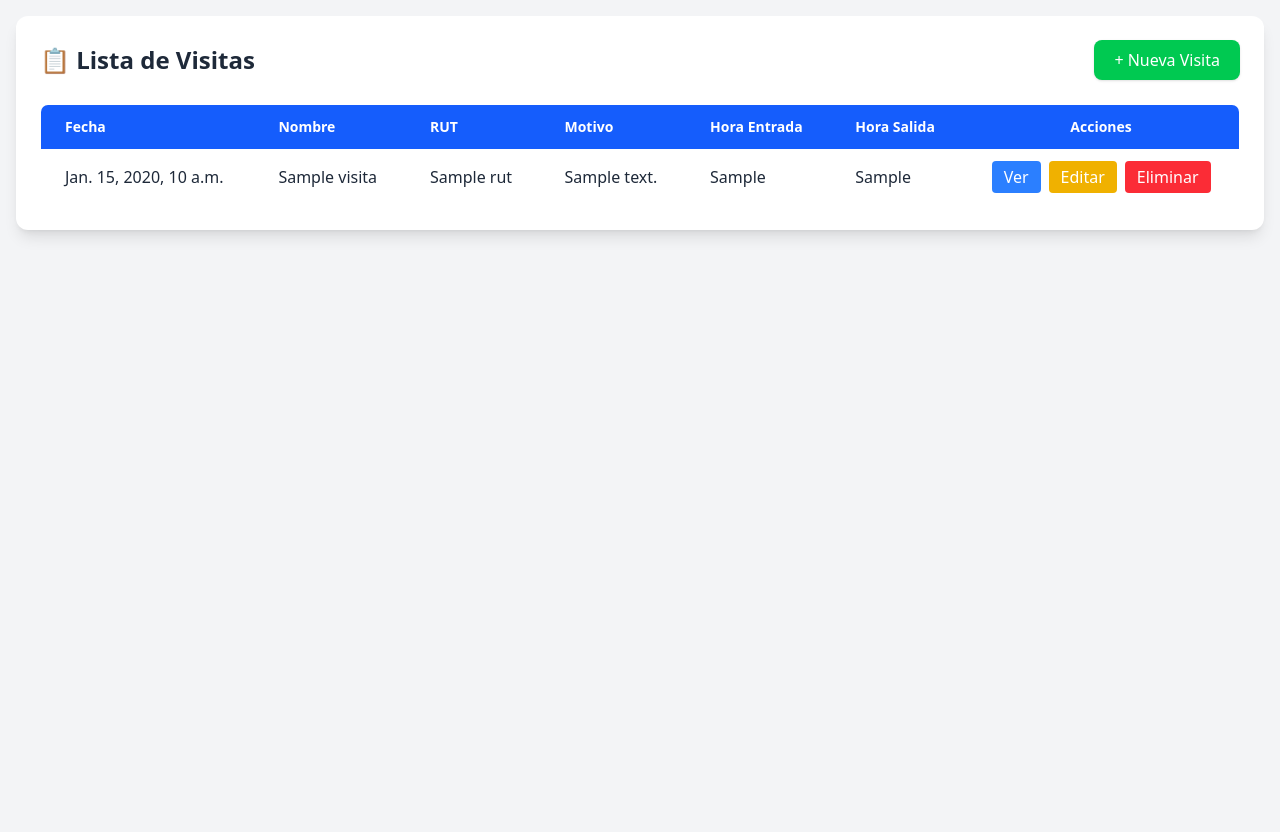
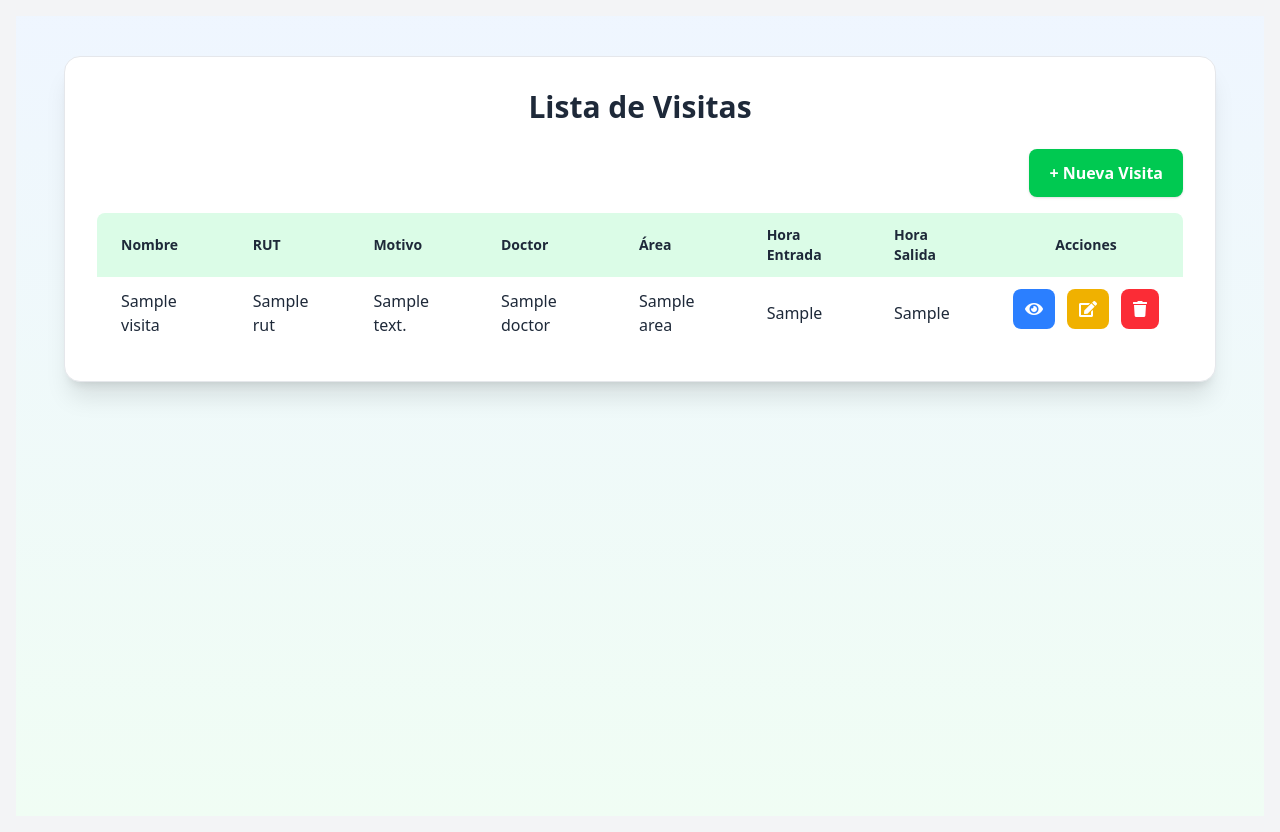
Before and after one commit to andy-ancco/backend-prueba-1, a Django app: template Visitas/templates/lista_visitas.html in a window 1280 px wide. Shown: the part 56-888 px from the top of the page. Before the commit the page ends 293 px from the top, so only its background shows below. Run offline with Django 5.2, Linux system fonts and the light colour scheme; the template is opened without the code that fills it: most values are stand-ins (such as "Sample title", 1, 10 or a date in 2020); parts of the project's set-up code (start-up, migrations or seed data) failed here and were passed over.

Commit message:
feat feat feat feat + feat = feat *5

```diff
--- a/Sistema_Visitas/settings.py
+++ b/Sistema_Visitas/settings.py
@@ -37,6 +37,7 @@ ALLOWED_HOSTS = [
 CORS_ALLOW_ALL_ORIGINS = True
 
 
+TIME_INPUT_FORMATS = ['%H:%M', '%H:%M:%S']
 
 
 STATIC_URL = '/static'
--- a/Visitas/serializers.py
+++ b/Visitas/serializers.py
@@ -2,13 +2,13 @@ from django.contrib.auth.models import Group, User
 from rest_framework import serializers
 from .models import Visita
 
-class VisitaSerializer(serializers.HyperlinkedModelSerializer):
+class VisitaSerializer(serializers.ModelSerializer):
     class Meta:
         model = Visita
-        fields = ["url","nombre", "rut", "motivo_visita", "hora_entrada", "hora_salida", "fecha"]
+        fields = '__all__'
 
 
-class GroupSerializer(serializers.HyperlinkedModelSerializer):
+class GroupSerializer:
     class Meta:
         model = Group
         fields = ["url", "name"]
--- a/Visitas/templates/lista_visitas.html
+++ b/Visitas/templates/lista_visitas.html
@@ -3,66 +3,74 @@
 {% block title %} Lista de Visitas {% endblock %}
 
 {% block content %}
-<div class="bg-white shadow-lg rounded-xl p-6">
+<div class="min-h-screen bg-gradient-to-b from-blue-50 to-green-50 py-10 px-6">
 
-  <!-- Encabezado con botón -->
-  <div class="flex items-center justify-between mb-6">
-    <h1 class="text-2xl font-bold text-gray-800">📋 Lista de Visitas</h1>
+  <div class="max-w-6xl mx-auto bg-white shadow-xl rounded-2xl p-8 border border-gray-200">
+    <h1 class="text-3xl font-bold text-gray-800 mb-6 text-center">Lista de Visitas</h1>
+
+    <!-- Botón Nueva Visita -->
+    <div class="flex justify-end mb-4">
       <a href="{% url 'nueva_visita' %}"
-       class="bg-green-500 hover:bg-green-600 text-white px-5 py-2 rounded-lg shadow transition">
+        class="px-5 py-3 bg-green-500 text-white rounded-lg hover:bg-green-600 transition font-semibold shadow">
         + Nueva Visita
       </a>
     </div>
 
     <!-- Tabla de visitas -->
     <div class="overflow-x-auto">
-    <table class="min-w-full border border-gray-200 rounded-lg overflow-hidden">
-      <thead>
-        <tr class="bg-blue-600 text-white text-left">
-          <th class="px-6 py-3 text-sm font-semibold">Fecha</th>
-          <th class="px-6 py-3 text-sm font-semibold">Nombre</th>
-          <th class="px-6 py-3 text-sm font-semibold">RUT</th>
-          <th class="px-6 py-3 text-sm font-semibold">Motivo</th>
-          <th class="px-6 py-3 text-sm font-semibold">Hora Entrada</th>
-          <th class="px-6 py-3 text-sm font-semibold">Hora Salida</th>
-          <th class="px-6 py-3 text-sm font-semibold text-center">Acciones</th>
+      <table class="w-full border-collapse rounded-lg overflow-hidden">
+        <thead class="bg-green-100">
+          <tr>
+            <th class="px-6 py-3 text-left text-sm font-semibold">Nombre</th>
+            <th class="px-6 py-3 text-left text-sm font-semibold">RUT</th>
+            <th class="px-6 py-3 text-left text-sm font-semibold">Motivo</th>
+            <th class="px-6 py-3 text-left text-sm font-semibold">Doctor</th>
+            <th class="px-6 py-3 text-left text-sm font-semibold">Área</th>
+            <th class="px-6 py-3 text-left text-sm font-semibold">Hora Entrada</th>
+            <th class="px-6 py-3 text-left text-sm font-semibold">Hora Salida</th>
+            <th class="px-6 py-3 text-center text-sm font-semibold">Acciones</th>
           </tr>
         </thead>
-      <tbody>
+
+        <tbody class="divide-y divide-gray-200">
           {% for visita in visitas %}
-        <tr class="border-b hover:bg-gray-50 transition">
-          <td class="px-6 py-3">{{ visita.fecha }}</td>
+          <tr class="hover:bg-gray-50 transition">
+
             <td class="px-6 py-3">{{ visita.nombre }}</td>
             <td class="px-6 py-3">{{ visita.rut }}</td>
             <td class="px-6 py-3">{{ visita.motivo_visita }}</td>
+            <td class="px-6 py-3">{{ visita.doctor }}</td>
+            <td class="px-6 py-3">{{ visita.area }}</td>
             <td class="px-6 py-3">{{ visita.hora_entrada }}</td>
             <td class="px-6 py-3">{{ visita.hora_salida }}</td>
-          <td class="px-6 py-3">
-            <menu class="flex flex-row gap-2 justify-center text-white">
-              <!-- Ver detalle -->
+
+            <!-- Botones -->
+            <td class="px-6 py-3 flex justify-center space-x-3">
+
+              <!-- Ver -->
               <a href="{% url 'detalle_visita' visita.id %}"
-                 class="bg-blue-500 hover:bg-blue-600 px-3 py-1 rounded transition">
-                 Ver
+                class="px-3 py-2 rounded-lg bg-blue-500 text-white hover:bg-blue-600 transition">
+                <i class="fas fa-eye"></i>
               </a>
 
               <!-- Editar -->
               <a href="{% url 'editar_visita' visita.id %}"
-                 class="bg-yellow-500 hover:bg-yellow-600 px-3 py-1 rounded transition">
-                 Editar
+                class="px-3 py-2 rounded-lg bg-yellow-500 text-white hover:bg-yellow-600 transition">
+                <i class="fas fa-edit"></i>
               </a>
 
               <!-- Eliminar -->
               <a href="{% url 'eliminar_visita' visita.id %}"
-                 class="bg-red-500 hover:bg-red-600 px-3 py-1 rounded transition"
-                 onclick="return confirm('¿Seguro que deseas eliminar esta visita?')">
-                 Eliminar
+                class="px-3 py-2 rounded-lg bg-red-500 text-white hover:bg-red-600 transition">
+                <i class="fas fa-trash"></i>
               </a>
-            </menu>
+
             </td>
           </tr>
+
           {% empty %}
           <tr>
-          <td colspan="7" class="px-6 py-4 text-center text-gray-500">
+            <td colspan="8" class="text-center text-gray-500 py-6">
               No hay visitas registradas.
             </td>
           </tr>
@@ -72,4 +80,6 @@
     </div>
 
   </div>
+
+</div>
 {% endblock %}
```
Also changed, not shown: Visitas/forms.py (+18 -8 lines), Visitas/models.py (+17 -3 lines), Visitas/templates/eliminar_visita.html (added, +11 -0 lines), Visitas/templates/nueva_visita.html (+36 -2 lines), Visitas/views.py (+8 -7 lines), Visitas/migrations/0004_visita_area_visita_doctor.py (added), Visitas/migrations/0005_alter_visita_area_alter_visita_doctor.py (added), 1 other file. Lines whose indentation alone changed are shown as unchanged.
